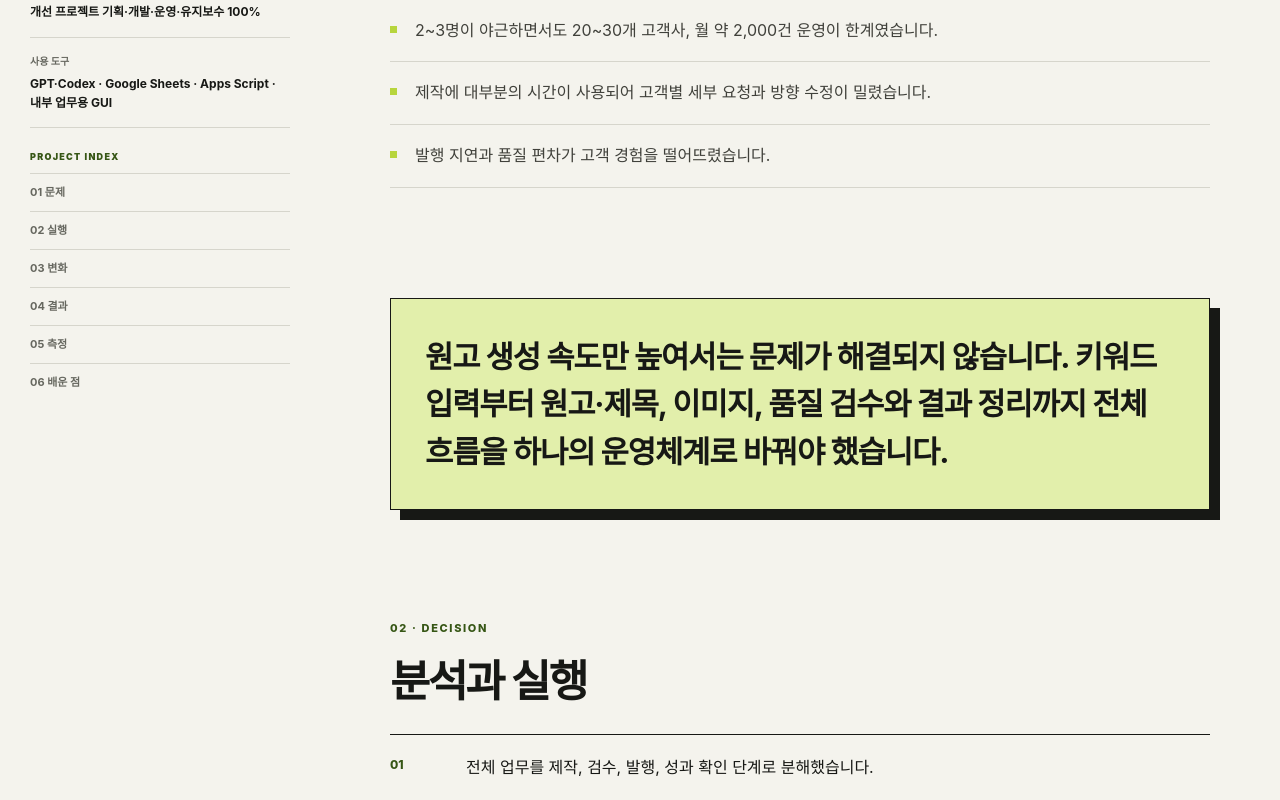
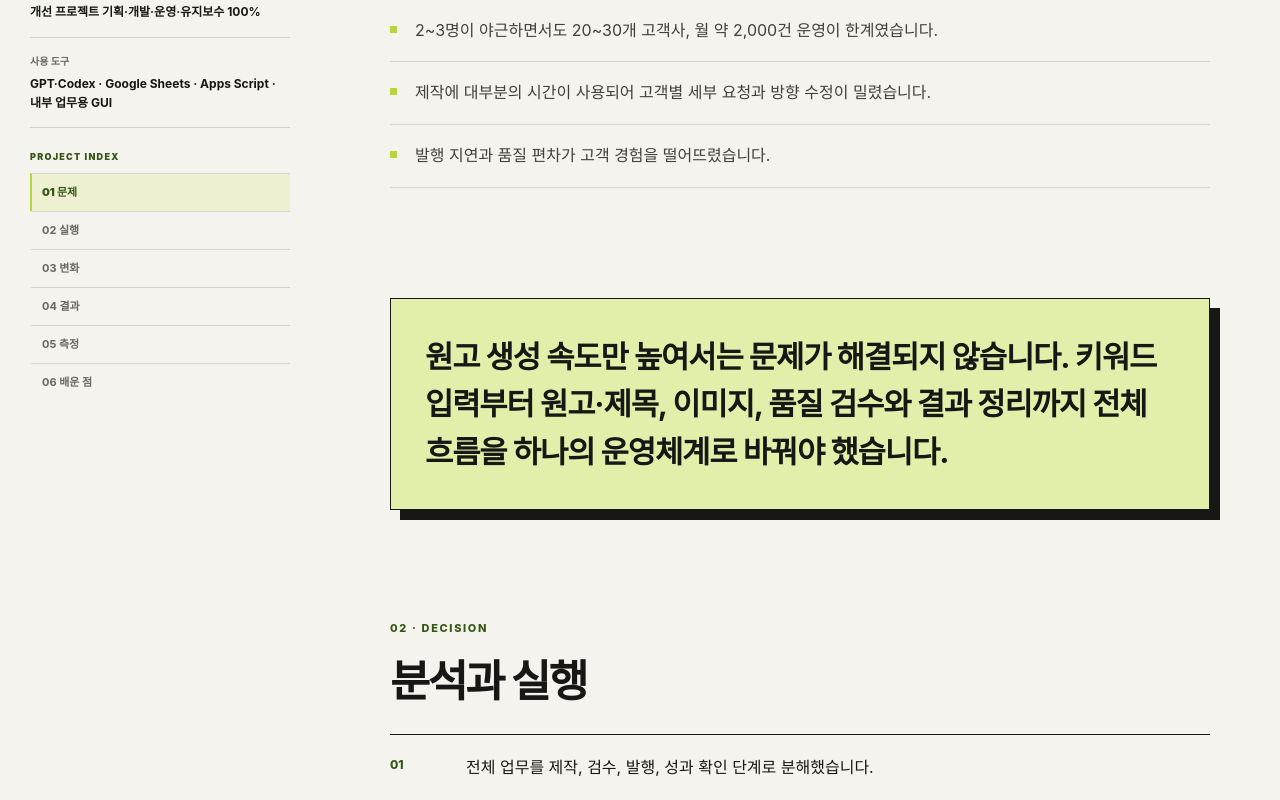
Before and after one commit to yongKIWI/-_-, a Next.js app in the folder yongkiwi-portfolio-vercel/: page /projects/operations-transformation in a window 1280 px wide. Shown: the part 1120-1920 px from the top of the page. Built offline with nearby package versions, Linux system fonts and the light colour scheme; no server answers; a web font is replaced by a local one.

Commit message:
Track project reading progress

```diff
--- a/yongkiwi-portfolio-vercel/app/globals.css
+++ b/yongkiwi-portfolio-vercel/app/globals.css
@@ -997,10 +997,16 @@ footer .container {
   align-items: center;
 }
 
-footer div > div {
+.footer-identity,
+.footer-meta {
   display: flex;
   gap: 12px;
   align-items: baseline;
+}
+
+.footer-meta {
+  gap: 20px;
+  align-items: center;
 }
 
 footer b {
@@ -1011,6 +1017,20 @@ footer span,
 footer p {
   color: rgb(255 255 255 / 48%);
   font-size: 10px;
+}
+
+.back-to-top {
+  min-height: 44px;
+  padding-inline: 4px;
+  display: inline-flex;
+  align-items: center;
+  color: var(--white);
+  font-size: 12px;
+  font-weight: 800;
+}
+
+.back-to-top:hover {
+  color: var(--kiwi);
 }
 
 /* Project detail */
@@ -1134,16 +1154,25 @@ footer p {
 
 .project-toc a {
   min-height: 38px;
+  padding-inline: 10px;
   display: flex;
   align-items: center;
+  border-left: 2px solid transparent;
   border-top: 1px solid var(--line);
   color: var(--muted);
   font-size: 11px;
   font-weight: 750;
 }
 
-.project-toc a:hover {
+.project-toc a:hover,
+.project-toc a.is-active {
   color: var(--green);
+}
+
+.project-toc a.is-active {
+  border-left-color: var(--kiwi);
+  background: color-mix(in srgb, var(--kiwi-soft) 42%, transparent);
+  font-weight: 900;
 }
 
 .project-mobile-toc {
@@ -1644,6 +1673,11 @@ footer p {
   footer .container {
     align-items: flex-start;
     flex-direction: column;
+  }
+
+  .footer-meta {
+    width: 100%;
+    justify-content: space-between;
   }
 
   .project-hero {
@@ -1711,6 +1745,13 @@ footer p {
     font-weight: 750;
   }
 
+  .project-mobile-toc a.is-active {
+    border-color: var(--ink);
+    background: var(--kiwi);
+    color: var(--ink);
+    font-weight: 900;
+  }
+
   .project-article section,
   .project-article blockquote {
     margin-bottom: 80px;
--- a/yongkiwi-portfolio-vercel/app/layout.tsx
+++ b/yongkiwi-portfolio-vercel/app/layout.tsx
@@ -62,7 +62,7 @@ export default function RootLayout({
 }>) {
   return (
     <html data-scroll-behavior="smooth" lang="ko">
-      <body>
+      <body id="top">
         <JsonLd data={personJsonLd} />
         {children}
         <Analytics />
--- a/yongkiwi-portfolio-vercel/app/projects/[slug]/page.tsx
+++ b/yongkiwi-portfolio-vercel/app/projects/[slug]/page.tsx
@@ -2,6 +2,8 @@ import type { Metadata } from "next";
 import Link from "next/link";
 import { notFound } from "next/navigation";
 import { JsonLd } from "@/components/JsonLd";
+import { ProjectToc } from "@/components/ProjectToc";
+import { SiteFooter } from "@/components/SiteFooter";
 import { SiteHeader } from "@/components/SiteHeader";
 import { projects } from "@/lib/site-data";
 import {
@@ -13,28 +15,6 @@ import { siteUrl } from "@/lib/site-url";
 type ProjectPageProps = {
   params: Promise<{ slug: string }>;
 };
-
-const projectSections = [
-  { id: "problem", label: "문제" },
-  { id: "decision", label: "실행" },
-  { id: "change", label: "변화" },
-  { id: "result", label: "결과" },
-  { id: "measurement", label: "측정" },
-  { id: "learning", label: "배운 점" },
-] as const;
-
-function ProjectToc({ className }: { className: string }) {
-  return (
-    <nav aria-label="프로젝트 목차" className={className}>
-      <span>PROJECT INDEX</span>
-      {projectSections.map((section, index) => (
-        <a href={`#${section.id}`} key={section.id}>
-          {String(index + 1).padStart(2, "0")} {section.label}
-        </a>
-      ))}
-    </nav>
-  );
-}
 
 export function generateStaticParams() {
   return projects.map((project) => ({ slug: project.slug }));
@@ -220,6 +200,7 @@ export default async function ProjectPage({ params }: ProjectPageProps) {
           </Link>
         </section>
       </main>
+      <SiteFooter />
     </>
   );
 }
--- /dev/null
+++ b/yongkiwi-portfolio-vercel/components/ProjectToc.tsx
@@ -0,0 +1,114 @@
+"use client";
+
+import { useEffect, useRef, useState } from "react";
+
+const projectSections = [
+  { id: "problem", label: "문제" },
+  { id: "decision", label: "실행" },
+  { id: "change", label: "변화" },
+  { id: "result", label: "결과" },
+  { id: "measurement", label: "측정" },
+  { id: "learning", label: "배운 점" },
+] as const;
+
+type ProjectSectionId = (typeof projectSections)[number]["id"];
+
+function useActiveProjectSection() {
+  const [activeSection, setActiveSection] =
+    useState<ProjectSectionId>("problem");
+
+  useEffect(() => {
+    let frame = 0;
+
+    const updateActiveSection = () => {
+      const marker = window.scrollY + 180;
+      let current: ProjectSectionId = "problem";
+
+      projectSections.forEach((item) => {
+        const section = document.getElementById(item.id);
+
+        if (section && section.offsetTop <= marker) {
+          current = item.id;
+        }
+      });
+
+      setActiveSection((previous) =>
+        previous === current ? previous : current,
+      );
+    };
+
+    const requestUpdate = () => {
+      window.cancelAnimationFrame(frame);
+      frame = window.requestAnimationFrame(updateActiveSection);
+    };
+
+    updateActiveSection();
+    const delayedUpdate = window.setTimeout(updateActiveSection, 400);
+    window.addEventListener("scroll", requestUpdate, { passive: true });
+    window.addEventListener("resize", requestUpdate);
+    window.addEventListener("hashchange", requestUpdate);
+
+    return () => {
+      window.cancelAnimationFrame(frame);
+      window.clearTimeout(delayedUpdate);
+      window.removeEventListener("scroll", requestUpdate);
+      window.removeEventListener("resize", requestUpdate);
+      window.removeEventListener("hashchange", requestUpdate);
+    };
+  }, []);
+
+  return activeSection;
+}
+
+export function ProjectToc({ className }: { className: string }) {
+  const activeSection = useActiveProjectSection();
+  const navRef = useRef<HTMLElement>(null);
+
+  useEffect(() => {
+    const nav = navRef.current;
+    const activeLink = nav?.querySelector<HTMLAnchorElement>(
+      `[data-section="${activeSection}"]`,
+    );
+
+    if (!nav || !activeLink || nav.scrollWidth <= nav.clientWidth) {
+      return;
+    }
+
+    const target =
+      activeLink.offsetLeft - (nav.clientWidth - activeLink.offsetWidth) / 2;
+    const behavior = window.matchMedia("(prefers-reduced-motion: reduce)")
+      .matches
+      ? "auto"
+      : "smooth";
+
+    nav.scrollTo({
+      behavior,
+      left: Math.max(0, target),
+    });
+  }, [activeSection]);
+
+  return (
+    <nav
+      aria-label="프로젝트 목차"
+      className={className}
+      ref={navRef}
+    >
+      <span>PROJECT INDEX</span>
+      {projectSections.map((section, index) => {
+        const isActive = activeSection === section.id;
+
+        return (
+          <a
+            aria-current={isActive ? "location" : undefined}
+            className={isActive ? "is-active" : undefined}
+            data-section={section.id}
+            href={`#${section.id}`}
+            key={section.id}
+          >
+            {String(index + 1).padStart(2, "0")} {section.label}
+          </a>
+        );
+      })}
+    </nav>
+  );
+}
--- /dev/null
+++ b/yongkiwi-portfolio-vercel/components/SiteFooter.tsx
@@ -0,0 +1,18 @@
+export function SiteFooter() {
+  return (
+    <footer>
+      <div className="container">
+        <div className="footer-identity">
+          <b>이용택</b>
+          <span>Marketing AE · YONGKIWI</span>
+        </div>
+        <div className="footer-meta">
+          <a className="back-to-top" href="#top">
+            ↑ 맨 위로
+          </a>
+          <p>© 2026 Yongtaek Lee. Built around measurable change.</p>
+        </div>
+      </div>
+    </footer>
+  );
+}
```
Also changed, not shown: yongkiwi-portfolio-vercel/components/PortfolioPage.tsx (+2 -9 lines).
